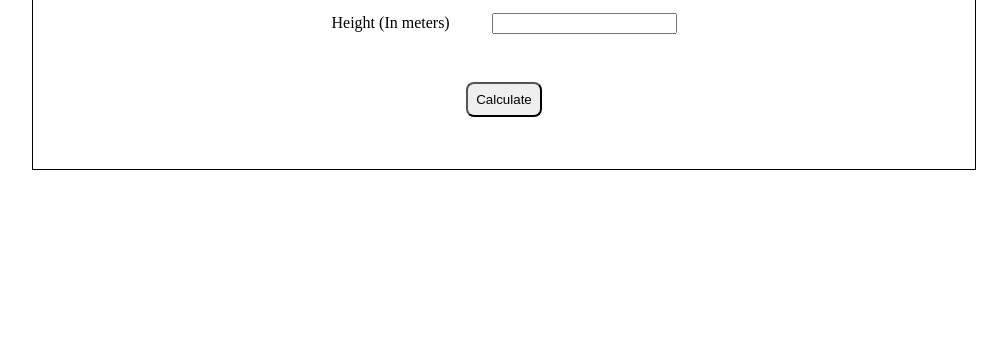
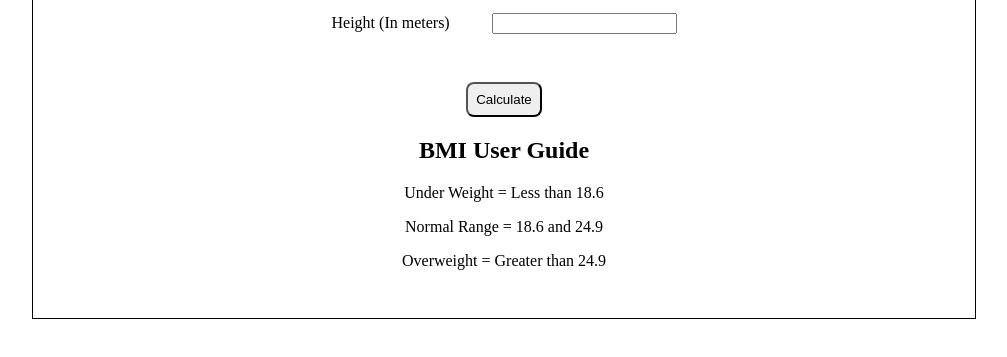
Before and after one commit to Supriya1708/JSProjects, a plain HTML site: page BMICalculator/index.html in a window 1280 px wide. Shown: the part 297-654 px from the top of the page, without its empty margins (136-1143 px from the left). Drawn offline with Linux system fonts and the light colour scheme.

Commit message:
added user guide for bmi

```diff
--- a/BMICalculator/index.html
+++ b/BMICalculator/index.html
@@ -26,6 +26,12 @@
             <p id="result"></p>
             <h2 id="healthStatus"></h2>
         </div>
+        <div class="guide">
+            <h2>BMI User Guide</h2>
+            <p>Under Weight = Less than 18.6</p>
+            <p>Normal Range = 18.6 and 24.9</p>
+            <p>Overweight = Greater than 24.9</p>
+        </div>
     </div>
     <script src="BMICalculator.js"></script>
 </body>
--- a/BMICalculator/style.css
+++ b/BMICalculator/style.css
@@ -30,3 +30,7 @@ label{
 .res-element{
     text-align: center;
 }
+
+.guide{
+    text-align: center;
+}
```
